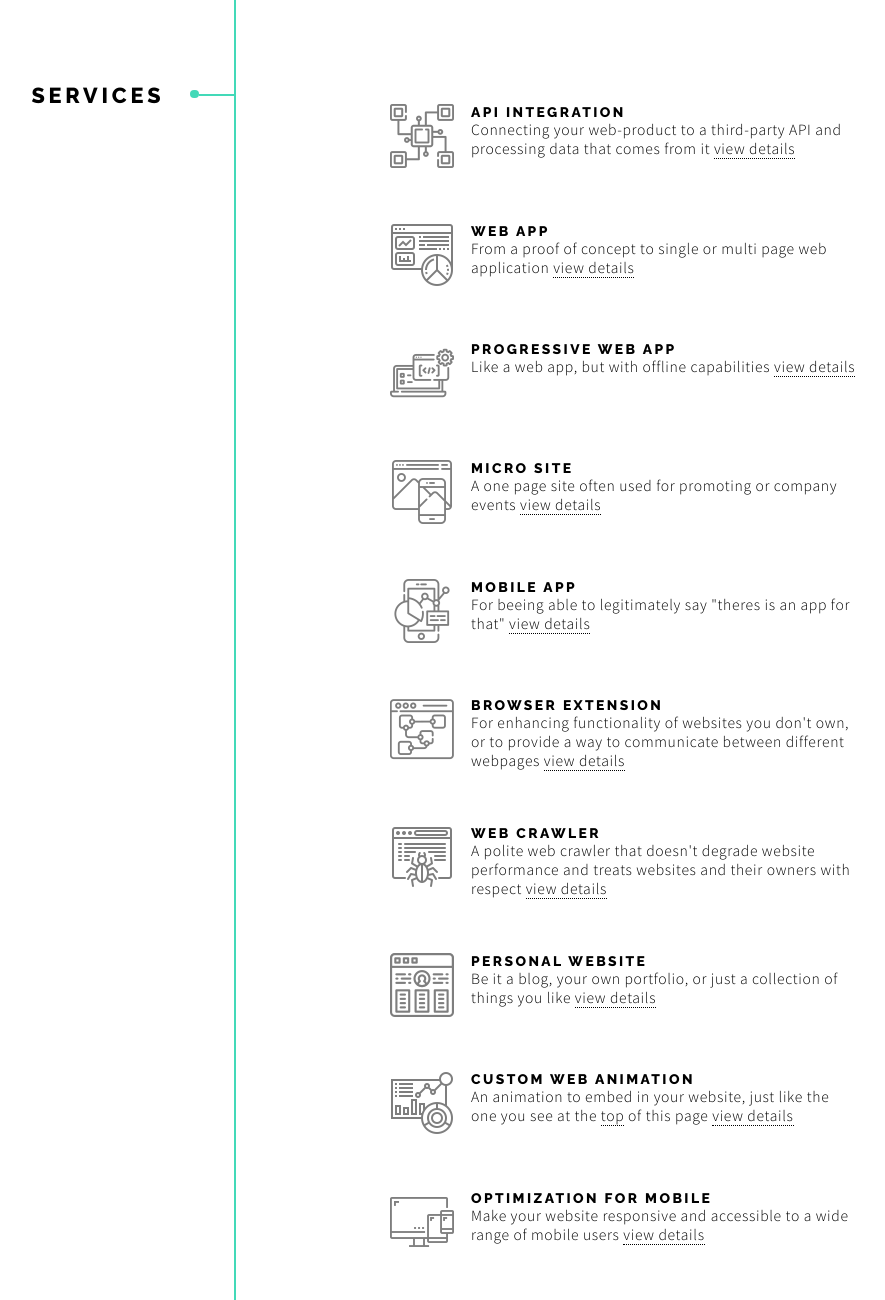
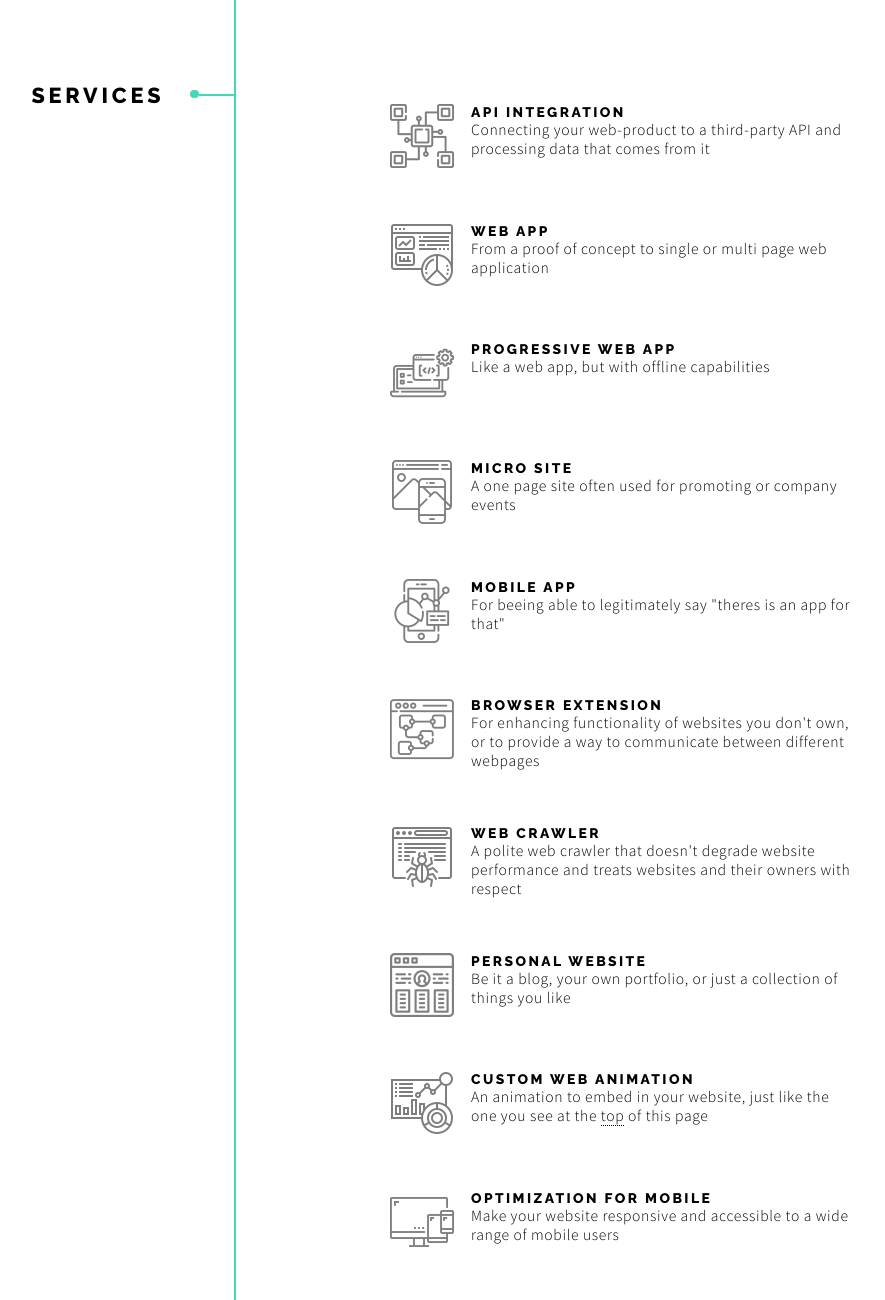
Before and after one commit to circular-code/circular-code.com, a plain HTML site: page index.html in a window 1280 px wide. Shown: the part 1480-2780 px from the top of the page, without its empty margins (337-1222 px from the left). Drawn offline with Linux system fonts and the light colour scheme; some packages are replaced by stand-ins of ours; a script that the page names is missing.

Commit message:
Update index.html

```diff
--- a/index.html
+++ b/index.html
@@ -56,16 +56,16 @@
 				<div class="content">
 					<!--TODO://add Details (links?) for each service category-->
 					<ul class="alt">
-						<li><img height="64" src="img/icons/api.png" alt="wgv logo"><div><h4>API Integration</h4><p>Connecting your web-product to a third-party API and processing data that comes from it <a href="privacy.html">view details</a></p></div></li>
-						<li><img height="64" src="img/icons/webapp.png" alt="wgv logo"><div><h4>Web App</h4><p>From a proof of concept to single or multi page web application <a href="privacy.html">view details</a></p></div></li>
-						<li><img height="64" src="img/icons/pwa.png" alt="wgv logo"><div><h4>Progressive Web App</h4><p>Like a web app, but with offline capabilities <a href="privacy.html">view details</a></p></div></li>
-						<li><img height="64" src="img/icons/micro.png" alt="wgv logo"><div><h4>Micro Site</h4><p>A one page site often used for promoting or company events <a href="privacy.html">view details</a></p></div></li>
-						<li><img height="64" src="img/icons/mobile.png" alt="wgv logo"><div><h4>Mobile App</h4><p>For beeing able to legitimately say "theres is an app for that" <a href="privacy.html">view details</a></p></div></li>
-						<li><img height="64" src="img/icons/extension.png" alt="wgv logo"><div><h4>Browser Extension</h4><p>For enhancing functionality of websites you don't own, or to provide a way to communicate between different webpages <a href="privacy.html">view details</a></p></div></li>
-						<li><img height="64" src="img/icons/crawler.png" alt="wgv logo"><div><h4>Web Crawler</h4><p>A polite web crawler that doesn't degrade website performance and treats websites and their owners with respect <a href="privacy.html">view details</a></p></div></li>
-						<li><img height="64" src="img/icons/portfolio.png" alt="wgv logo"><div><h4>Personal Website</h4><p>Be it a blog, your own portfolio, or just a collection of things you like <a href="privacy.html">view details</a></p></div></li>
-						<li><img height="64" src="img/icons/animations.png" alt="wgv logo"><div><h4>Custom Web Animation</h4><p>An animation to embed in your website, just like the one you see at the <a class="scroll" href="#wrapper">top</a> of this page <a href="privacy.html">view details</a></p></div></li>
-						<li><img height="64" src="img/icons/layout.png" alt="wgv logo"><div><h4>Optimization for Mobile </h4><p>Make your website responsive and accessible to a wide range of mobile users <a href="privacy.html">view details</a></p></div></li>
+						<li><img height="64" src="img/icons/api.png" alt="wgv logo"><div><h4>API Integration</h4><p>Connecting your web-product to a third-party API and processing data that comes from it <!--<a href="privacy.html">view details</a>--></p></div></li>
+						<li><img height="64" src="img/icons/webapp.png" alt="wgv logo"><div><h4>Web App</h4><p>From a proof of concept to single or multi page web application<!-- <a href="privacy.html">view details</a>--></p></div></li>
+						<li><img height="64" src="img/icons/pwa.png" alt="wgv logo"><div><h4>Progressive Web App</h4><p>Like a web app, but with offline capabilities<!-- <a href="privacy.html">view details</a>--></p></div></li>
+						<li><img height="64" src="img/icons/micro.png" alt="wgv logo"><div><h4>Micro Site</h4><p>A one page site often used for promoting or company events<!-- <a href="privacy.html">view details</a>--></p></div></li>
+						<li><img height="64" src="img/icons/mobile.png" alt="wgv logo"><div><h4>Mobile App</h4><p>For beeing able to legitimately say "theres is an app for that"<!-- <a href="privacy.html">view details</a>--></p></div></li>
+						<li><img height="64" src="img/icons/extension.png" alt="wgv logo"><div><h4>Browser Extension</h4><p>For enhancing functionality of websites you don't own, or to provide a way to communicate between different webpages<!-- <a href="privacy.html">view details</a>--></p></div></li>
+						<li><img height="64" src="img/icons/crawler.png" alt="wgv logo"><div><h4>Web Crawler</h4><p>A polite web crawler that doesn't degrade website performance and treats websites and their owners with respect<!-- <a href="privacy.html">view details</a>--></p></div></li>
+						<li><img height="64" src="img/icons/portfolio.png" alt="wgv logo"><div><h4>Personal Website</h4><p>Be it a blog, your own portfolio, or just a collection of things you like<!-- <a href="privacy.html">view details</a>--></p></div></li>
+						<li><img height="64" src="img/icons/animations.png" alt="wgv logo"><div><h4>Custom Web Animation</h4><p>An animation to embed in your website, just like the one you see at the <a class="scroll" href="#wrapper">top</a> of this page<!-- <a href="privacy.html">view details</a>--></p></div></li>
+						<li><img height="64" src="img/icons/layout.png" alt="wgv logo"><div><h4>Optimization for Mobile </h4><p>Make your website responsive and accessible to a wide range of mobile users<!-- <a href="privacy.html">view details</a>--></p></div></li>
 					</ul>
 				</div>
 			</section>
```
